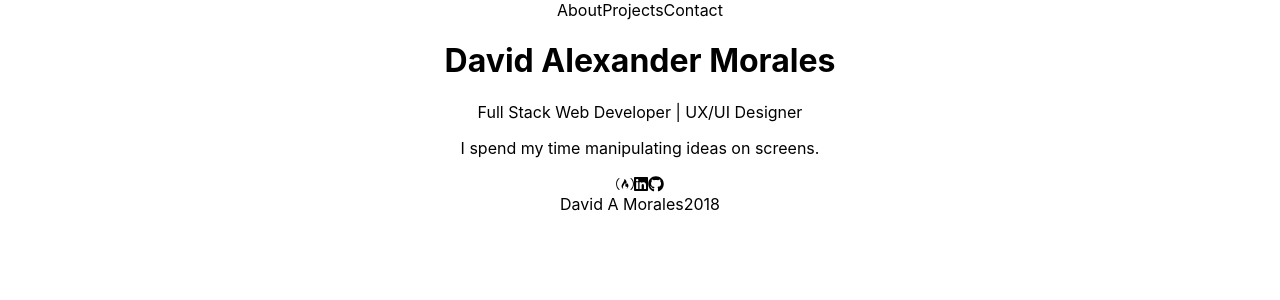
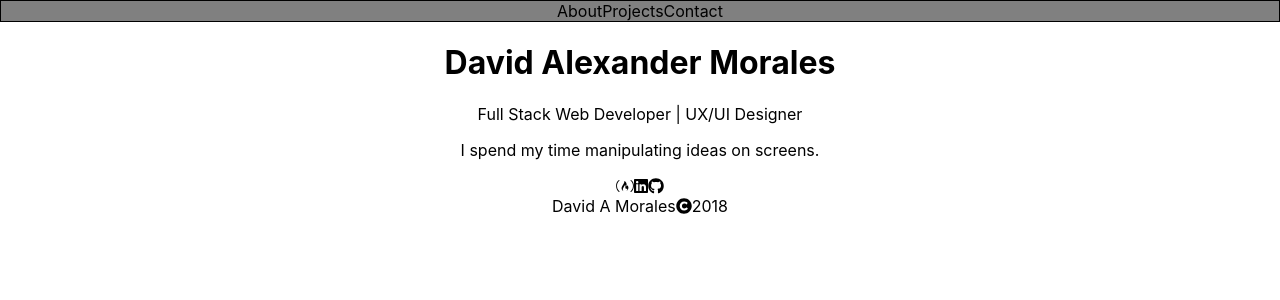
Before and after one commit to Davidless/personal-playground, a React (Create React App) app in the folder playground/: page / in a window 1280 px wide. Shown: the top 300 px of the page. Built offline with nearby package versions, Linux system fonts and the light colour scheme.

Commit message:
Added basic styles with less for visual assistance

```diff
--- a/playground/package.json
+++ b/playground/package.json
@@ -5,7 +5,7 @@
   "dependencies": {
     "@fortawesome/fontawesome-svg-core": "^1.2.8",
     "@fortawesome/free-brands-svg-icons": "^5.5.0",
-    "@fortawesome/free-regular-svg-icons": "^5.5.0",
+    "@fortawesome/free-solid-svg-icons": "^5.5.0",
     "@fortawesome/react-fontawesome": "^0.1.3",
     "react": "^16.6.0",
     "react-dom": "^16.6.0",
--- a/playground/src/App.js
+++ b/playground/src/App.js
@@ -1,15 +1,15 @@
 import React, { Component } from "react";
 import "./App.css";
 
-import NavBar from "./Components/Bars/NavBar";
+import { NavBar } from "./Components/Bars/NavBar";
+import { Footer } from "./Components/Bars/Footer";
 import About from "./Components/About";
 // import Projects from "./Components/Projects";
 // import Contact from "./Components/Contact";
-import Footer from "./Components/Bars/Footer";
 
 import { library } from "@fortawesome/fontawesome-svg-core";
 import { fab } from "@fortawesome/free-brands-svg-icons";
-import { faCopyright } from "@fortawesome/free-regular-svg-icons";
+import { faCopyright } from "@fortawesome/free-solid-svg-icons";
 library.add(fab, faCopyright);
 
 class App extends Component {
--- a/playground/src/Components/Bars/Footer.js
+++ b/playground/src/Components/Bars/Footer.js
@@ -1,14 +1,12 @@
-import React, { Component } from "react";
+import React from "react";
 import { FontAwesomeIcon } from "@fortawesome/react-fontawesome";
 
-export default class Footer extends Component {
-  render() {
-    return (
-      <div>
-        <span>David A Morales</span>
-        <FontAwesomeIcon icon="copyright" />
-        <span>2018</span>
-      </div>
-    );
-  }
-}
+export const Footer = () => (
+  <div>
+    <span>
+      David A Morales
+      <FontAwesomeIcon icon="copyright" />
+      2018
+    </span>
+  </div>
+);
--- /dev/null
+++ b/playground/src/Components/Bars/NavBar.css
@@ -0,0 +1,6 @@
+.NavBar {
+  display: flex;
+  justify-content: center;
+  border: 1px solid black;
+  background: grey;
+}
--- a/playground/src/Components/Bars/NavBar.js
+++ b/playground/src/Components/Bars/NavBar.js
@@ -1,13 +1,10 @@
-import React, { Component } from "react";
+import React from "react";
+import "./NavBar.css";
 
-export default class NavBar extends Component {
-  render() {
-    return (
-      <div>
-        <span>About</span>
-        <span>Projects</span>
-        <span>Contact</span>
-      </div>
-    );
-  }
-}
+export const NavBar = () => (
+  <div className="NavBar">
+    <span>About</span>
+    <span>Projects</span>
+    <span>Contact</span>
+  </div>
+);
--- /dev/null
+++ b/playground/src/Components/Bars/NavBar.less
@@ -0,0 +1,6 @@
+.NavBar {
+  display: flex;
+  justify-content: center;
+  border: 1px solid black;
+  background: grey;
+}
```
Also changed, not shown: 1 other file (tests, documents, lock files or other folders).
